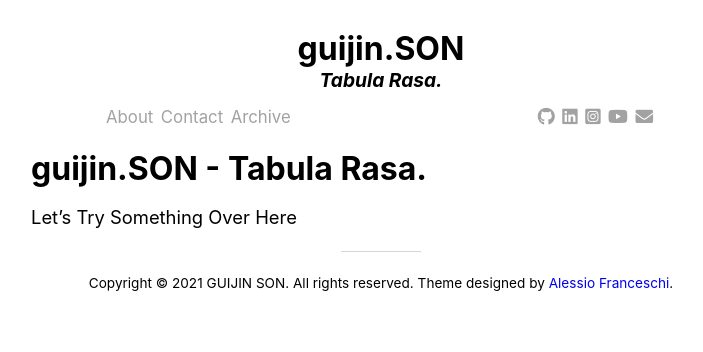
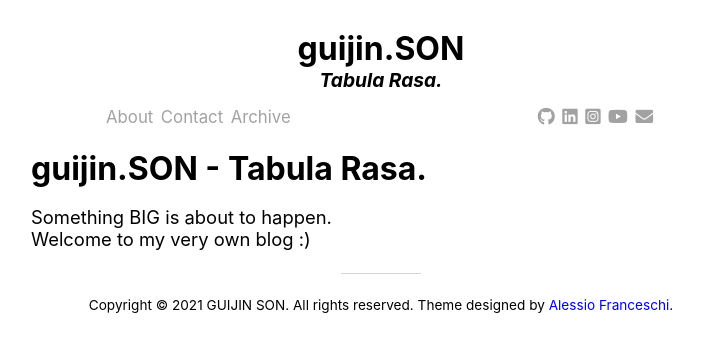
Before and after one commit to guijinSON/guijinSON.github.io, a Jekyll site: the page built from about.md, in a window 1280 px wide. Shown: the top 352 px of the page, without its empty margins (259-962 px from the left). Built offline with Jekyll 4.4.1, drawn with Linux system fonts in a browser that asks for light colours; nearby versions of some CDN libraries.

Commit message:
Update about.md

```diff
--- a/about.md
+++ b/about.md
@@ -5,4 +5,5 @@ title: About
 
 # [guijin.SON - Tabula Rasa.](https://yamt.netlify.app/)
 
-Let's Try Something Over Here
+Something BIG is about to happen.
+Welcome to my very own blog :)
```
